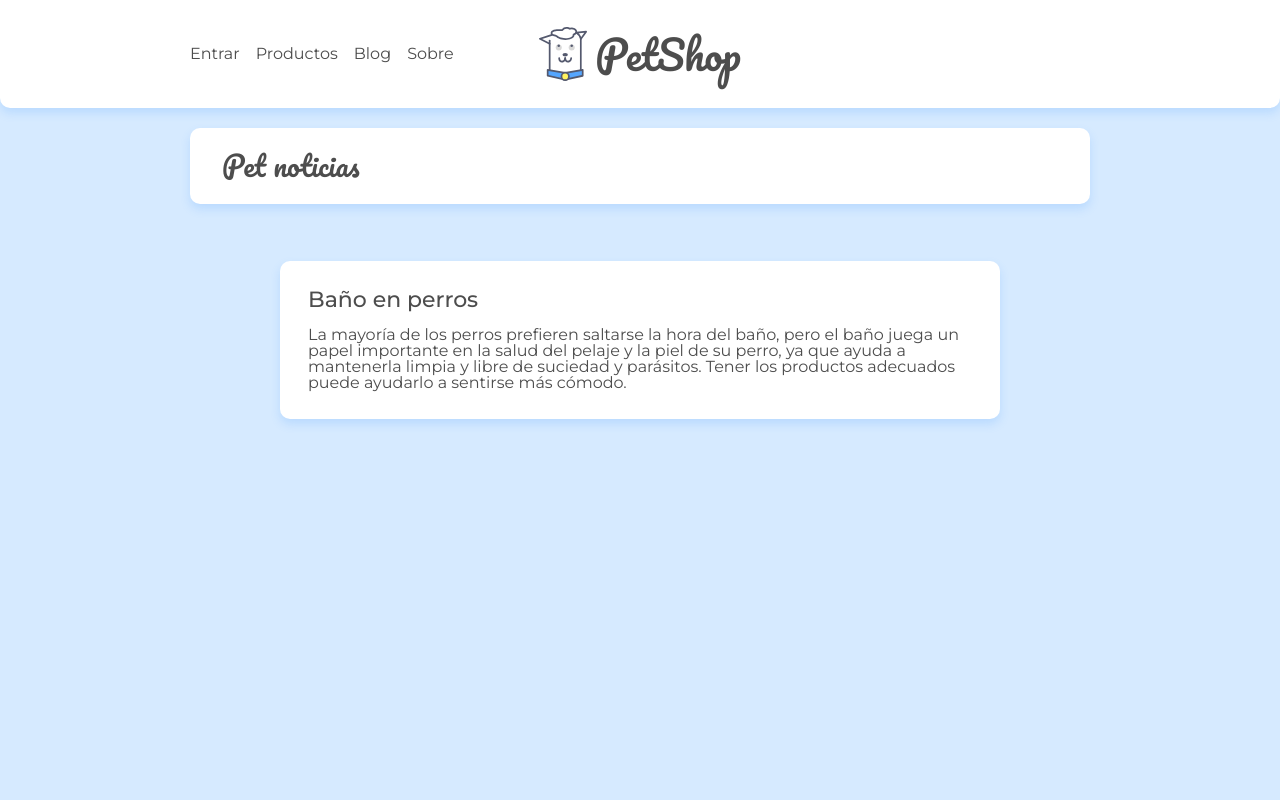
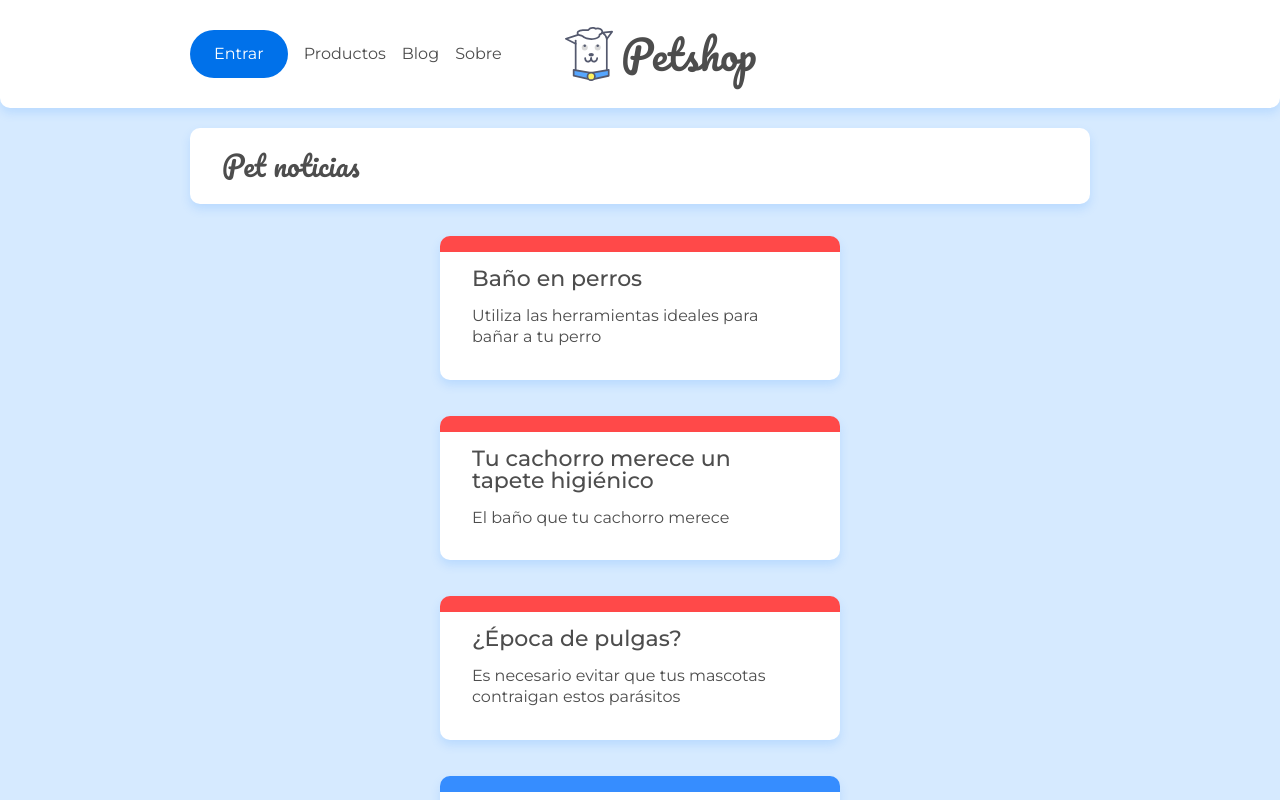
Before and after one commit to Edna2607/Proyecto-React-Router, a React (Create React App) app: page / in a window 1280 px wide. Shown: the top 800 px of the page. Built offline with nearby package versions, Linux system fonts and the light colour scheme; data requests are answered from the project's data file.

Commit message:
cambios 12 de Junio

```diff
--- a/src/App.js
+++ b/src/App.js
@@ -1,9 +1,10 @@
 import './assets/css/base/base.css';
-import './assets/css/componentes/card.css';
+import './assets/css/componentes/card.css'
 import Home from "./pages/Home";
 import Sobre from "./pages/Sobre"
 import Page404 from './pages/Page404';
 import Header from './Components/Header';
+
 
 import { BrowserRouter as Router, Routes, Route } from 'react-router-dom';
 
--- a/src/Components/Header.jsx
+++ b/src/Components/Header.jsx
@@ -1,6 +1,7 @@
-import image from "../assets/img/doguito.svg";
-import "../assets/css/componentes/header.css";
-import { Link } from "react-router-dom";
+import image from "../assets/img/doguito.svg"
+import "../assets/css/componentes/header.css"
+import { Link } from "react-router-dom"
+
 
 const Header = () => {
     return (
@@ -11,15 +12,15 @@
             <div className="header-container">
                 <Link to="/" className="flex flex--center">
                     <img className="header__logo" src={image} alt="doguito" />
-                    <h1 className="header__title">PetShop</h1>
+                    <h1 className="header__title">Petshop</h1>
                 </Link>
             </div>
             <nav className="menu-header">
                 <ul className="menu-items">
-                    <li><Link className="menu-item menu-item--center" to="#">Entrar</Link></li>
+                    <li><Link className="menu-item menu-item--entrar" to="#">Entrar</Link></li>
                     <li><Link className="menu-item" to="#">Productos</Link></li>
                     <li><Link className="menu-item" to="/">Blog</Link></li>
-                    <li><Link className="menu-item" to="/Sobre">Sobre</Link></li>
+                    <li><Link className="menu-item" to="/sobre">Sobre</Link></li>
                 </ul>
             </nav>
             <div className="menu-header-background"></div>
@@ -27,4 +28,4 @@
     )
 }
 
-export default Header;
+export default Header
--- a/src/Components/ListPosts.jsx
+++ b/src/Components/ListPosts.jsx
@@ -1,12 +1,32 @@
-import "../assets/css/componentes/card.css";
+import { useState, useEffect } from "react"
+import "../assets/css/componentes/card.css"
+import { buscar } from "../api/api"
+import { Link } from "react-router-dom"
 
-const ListPosts = ({ url }) =>{
+const ListPosts = ({ url }) => {
+    const [posts, setPosts] = useState([])
+
+    useEffect(() => {
+        buscar(url, setPosts)
+    }, [url])
 
     return (
-        <section className="post container">
-
+        <section className="posts container">
+            {
+                posts.map(post => {
+                    const { id, title, metadescription, categoria } = post;
+                    return <Link to={`/posts/${id}`} className={`post__card post-card--${categoria}`} key={id}>
+                        <article >
+                            <h3 className="post-card__title">
+                                {title}
+                            </h3>
+                            <p className="post-card__meta">{metadescription}</p>
+                        </article>
+                    </Link>
+                })
+            }
         </section>
     )
 }
 
-export default ListPosts;
+export default ListPosts
--- a/src/api/api.js
+++ b/src/api/api.js
@@ -1,10 +1,10 @@
-import axios from "axios";
+import axios from "axios"
 
 export const api = axios.create({
     baseURL: "http://localhost:5000"
 })
 
-export const buscar = async (url,setData) => {
+export const buscar = async (url, setData) => {
     const respuesta = await api.get(url)
     setData(respuesta.data)
 }
--- a/src/pages/Home.jsx
+++ b/src/pages/Home.jsx
@@ -1,3 +1,5 @@
+import ListPosts from "../Components/ListPosts"
+
 const Home = () => {
   return (
     <main>
@@ -5,13 +7,10 @@
         <h2 className="title-page">Pet noticias</h2>
       </div>
       <section className="container flex flex--center">
-        <article className="card post">
-          <h2 className="post-card__title">Baño en perros</h2>
-          <p className="post-card__text">La mayoría de los perros prefieren saltarse la hora del baño, pero el baño juega un papel importante en la salud del pelaje y la piel de su perro, ya que ayuda a mantenerla limpia y libre de suciedad y parásitos. Tener los productos adecuados puede ayudarlo a sentirse más cómodo.</p>
-        </article>
+        <ListPosts url={"/posts"}/>
       </section>
     </main>
   )
 }
 
-export default Home
+export default Home;
```
Also changed, not shown: src/pages/Page404.jsx (+6 -6 lines).
